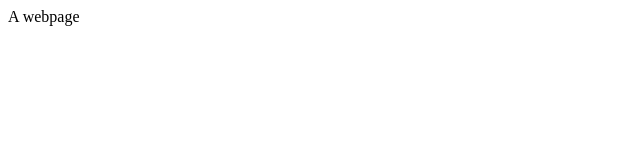
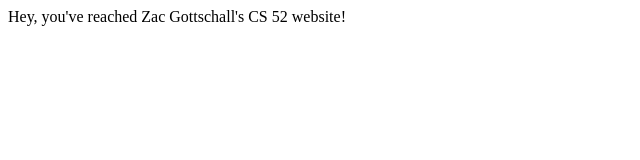
Before and after one commit to zacgottschall/zacgottschall.github.io, a plain HTML site: page index.html in a window 1280 px wide. Shown: the whole page, without its empty margins (0-640 px from the left). Drawn offline with Linux system fonts and the light colour scheme.

Commit message:
making it prettier

```diff
--- a/index.html
+++ b/index.html
@@ -4,6 +4,6 @@
         <title>zacgottschall.me</title>
     </head>
     <body>
-        A webpage
+        Hey, you've reached Zac Gottschall's CS 52 website!
     </body>
 </html>
```
